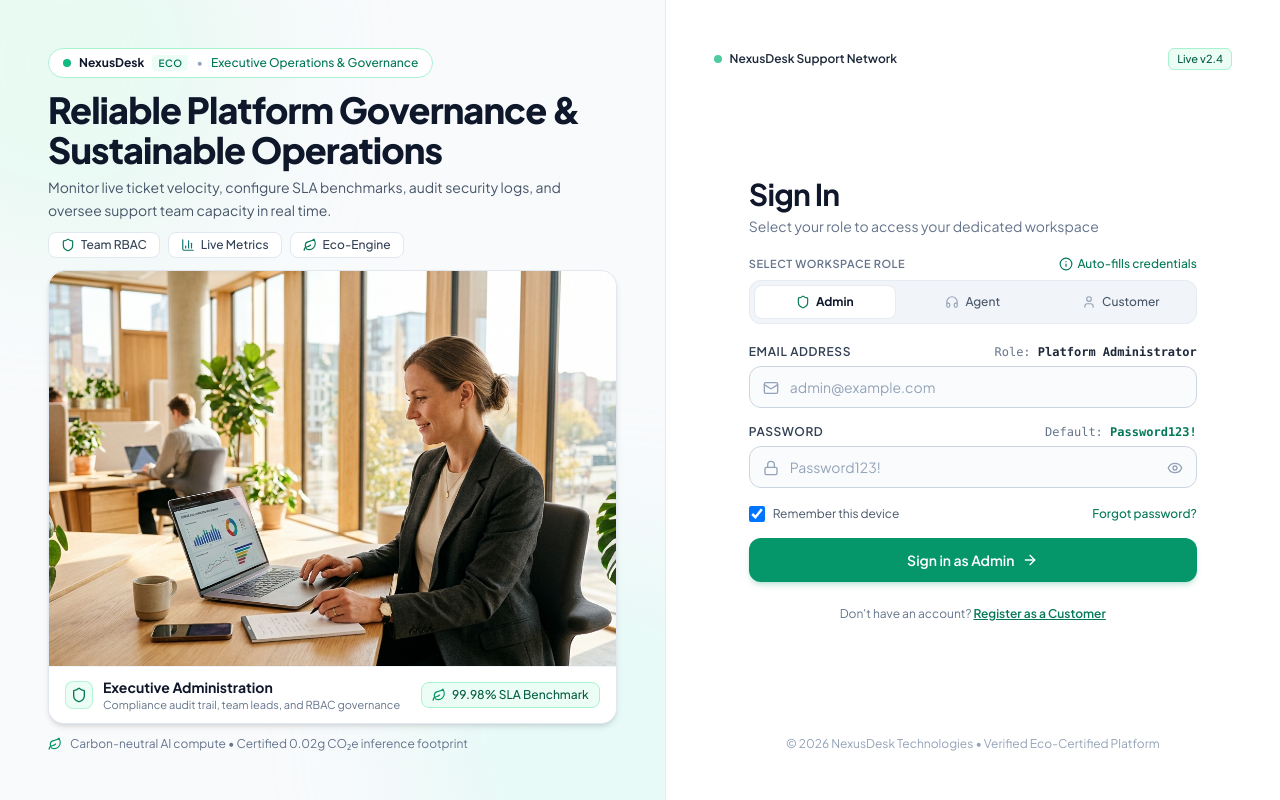
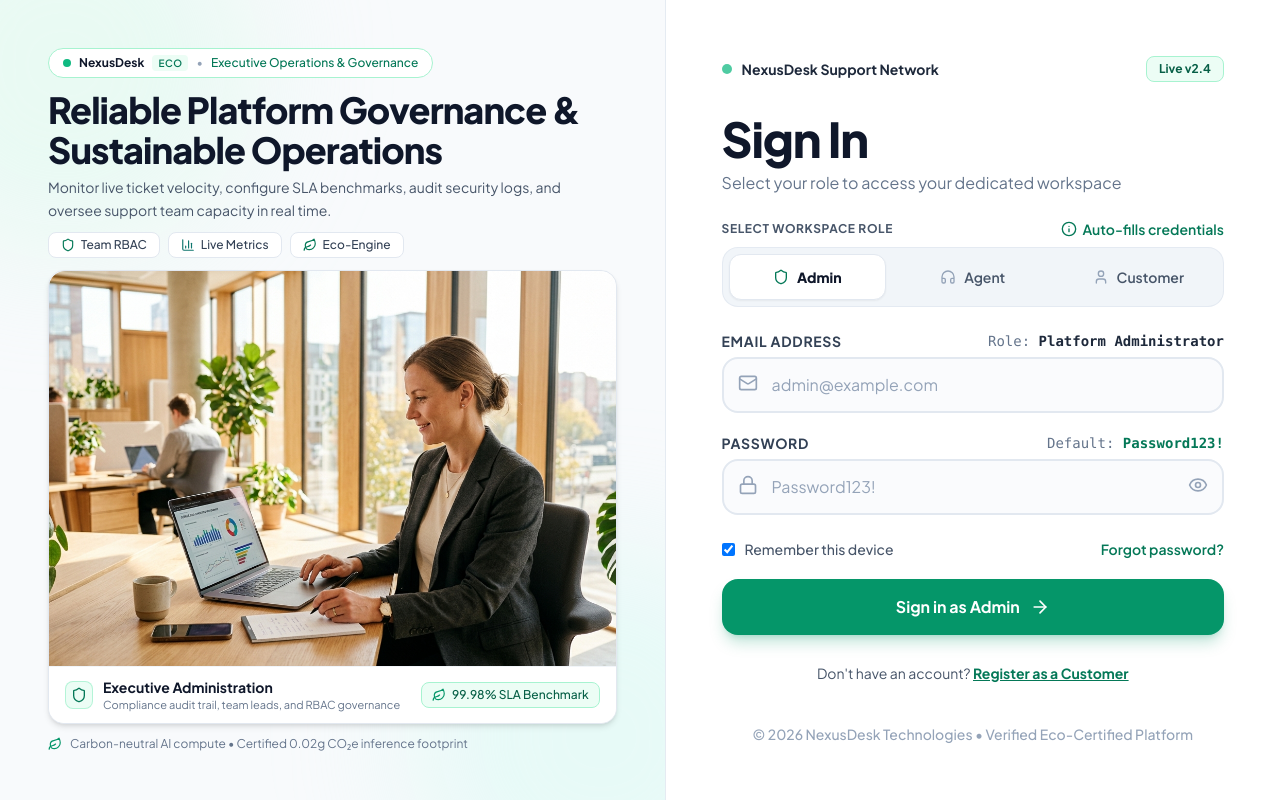
Before and after one commit to Suhirdha24/AI-customer-support-and-help-desk-platform, a React (Vite) app in the folder client/: page /login in a window 1280 px wide. Built offline with nearby package versions, Linux system fonts and the light colour scheme.

Commit message:
feat(ui): enlarge authentication form elements, inputs, buttons, and typography for prominent readability

```diff
--- a/client/src/features/auth/LoginPage.tsx
+++ b/client/src/features/auth/LoginPage.tsx
@@ -345,44 +345,46 @@ export const LoginPage: React.FC = () => {
       </div>
 
       {/* RIGHT COLUMN: Authentication Form (Fills the other 50% of the screen) */}
-      <div className="lg:w-1/2 xl:w-[48%] bg-white flex flex-col justify-between p-6 sm:p-8 lg:p-10 xl:p-12 overflow-y-auto h-full">
+      <div className="lg:w-1/2 xl:w-[48%] bg-white flex flex-col justify-between p-6 sm:p-10 lg:p-12 xl:p-14 overflow-y-auto h-full">
         {/* Right Top Bar */}
-        <div className="w-full flex items-center justify-between text-xs text-slate-500 shrink-0">
-          <div className="flex items-center gap-2 font-semibold text-slate-800">
-            <span className="flex h-2 w-2 rounded-full bg-emerald-500 animate-pulse" />
+        <div className="w-full flex items-center justify-between text-xs sm:text-sm text-slate-500 shrink-0">
+          <div className="flex items-center gap-2.5 font-bold text-slate-800">
+            <span className="flex h-2.5 w-2.5 rounded-full bg-emerald-500 animate-pulse" />
             <span>NexusDesk Support Network</span>
           </div>
-          <div className="text-[11px] text-emerald-800 font-medium bg-emerald-50 border border-emerald-200 px-2 py-0.5 rounded-md">
+          <div className="text-xs text-emerald-800 font-bold bg-emerald-50 border border-emerald-200 px-3 py-1 rounded-lg shadow-2xs">
             Live v2.4
           </div>
         </div>
 
-        {/* Right Center: Beautiful Sign In Card */}
-        <div className="max-w-md w-full mx-auto my-auto space-y-5 text-left py-4">
+        {/* Right Center: Prominent Sign In Form */}
+        <div className="max-w-lg w-full mx-auto my-auto space-y-6 text-left py-4">
           {/* Header */}
           <div>
-            <div className="inline-flex lg:hidden items-center justify-center w-10 h-10 rounded-xl bg-emerald-600 text-white shadow-md shadow-emerald-600/20 mb-3">
-              <Leaf className="w-5 h-5" />
+            <div className="inline-flex lg:hidden items-center justify-center w-12 h-12 rounded-2xl bg-emerald-600 text-white shadow-md shadow-emerald-600/20 mb-3">
+              <Leaf className="w-6 h-6" />
             </div>
-            <h2 className="text-2xl sm:text-3xl font-bold tracking-tight text-slate-900">Sign In</h2>
-            <p className="mt-1 text-sm text-slate-500">
+            <h2 className="text-3xl sm:text-4xl lg:text-5xl font-extrabold tracking-tight text-slate-900">
+              Sign In
+            </h2>
+            <p className="mt-2 text-sm sm:text-base text-slate-500">
               Select your role to access your dedicated workspace
             </p>
           </div>
 
           {/* Segmented Role Selector */}
           <div>
-            <div className="flex items-center justify-between text-xs text-slate-500 mb-2">
-              <span className="font-semibold uppercase tracking-wider text-[11px] text-slate-500">
+            <div className="flex items-center justify-between text-xs sm:text-sm text-slate-500 mb-2">
+              <span className="font-bold uppercase tracking-wider text-xs text-slate-600">
                 Select Workspace Role
               </span>
-              <span className="text-xs text-emerald-700 flex items-center gap-1 font-medium">
-                <Info className="w-3.5 h-3.5" />
+              <span className="text-xs sm:text-sm text-emerald-700 flex items-center gap-1.5 font-semibold">
+                <Info className="w-4 h-4" />
                 <span>Auto-fills credentials</span>
               </span>
             </div>
 
-            <div className="grid grid-cols-3 gap-1.5 p-1 bg-slate-100 border border-slate-200/70 rounded-xl">
+            <div className="grid grid-cols-3 gap-2 p-1.5 bg-slate-100 border border-slate-200/80 rounded-2xl">
               {ROLES.map((role) => {
                 const Icon = role.icon;
                 const isActive = activeRole === role.id;
@@ -391,13 +393,13 @@ export const LoginPage: React.FC = () => {
                     key={role.id}
                     type="button"
                     onClick={() => handleRoleSelect(role)}
-                    className={`flex items-center justify-center gap-1.5 py-2 px-2 rounded-lg text-xs transition-all cursor-pointer ${
+                    className={`flex items-center justify-center gap-2 py-3 px-3 rounded-xl text-xs sm:text-sm transition-all cursor-pointer ${
                       isActive
-                        ? 'bg-white text-slate-900 font-bold shadow-xs border border-slate-200/80'
-                        : 'text-slate-600 hover:text-slate-900 border border-transparent hover:bg-slate-200/60 font-medium'
+                        ? 'bg-white text-slate-900 font-extrabold shadow-sm border border-slate-200'
+                        : 'text-slate-600 hover:text-slate-900 border border-transparent hover:bg-slate-200/60 font-semibold'
                     }`}
                   >
-                    <Icon className={`w-3.5 h-3.5 ${isActive ? 'text-emerald-700' : 'text-slate-400'}`} />
+                    <Icon className={`w-4 h-4 sm:w-4.5 sm:h-4.5 ${isActive ? 'text-emerald-700' : 'text-slate-400'}`} />
                     <span>{role.label}</span>
                   </button>
                 );
@@ -407,26 +409,26 @@ export const LoginPage: React.FC = () => {
 
           {/* Inline Error Alert */}
           {errorMessage && (
-            <div className="p-3 rounded-xl bg-rose-50 border border-rose-200 text-rose-800 text-xs flex items-start gap-2">
-              <AlertCircle className="w-4 h-4 text-rose-600 shrink-0 mt-0.5" />
+            <div className="p-3.5 rounded-2xl bg-rose-50 border border-rose-200 text-rose-800 text-xs sm:text-sm flex items-start gap-2.5">
+              <AlertCircle className="w-5 h-5 text-rose-600 shrink-0 mt-0.5" />
               <div className="flex-1 leading-relaxed">{errorMessage}</div>
             </div>
           )}
 
           {/* Form */}
-          <form onSubmit={handleLogin} className="space-y-4" autoComplete="off">
+          <form onSubmit={handleLogin} className="space-y-4 sm:space-y-5" autoComplete="off">
             {/* Email Address */}
             <div>
               <div className="flex items-center justify-between mb-1.5">
-                <label className="block text-xs font-semibold text-slate-700 uppercase tracking-wider">
+                <label className="block text-xs sm:text-sm font-bold text-slate-700 uppercase tracking-wider">
                   Email Address
                 </label>
-                <span className="text-xs text-slate-500 font-mono">
-                  Role: <strong className="text-slate-800 font-semibold">{currentRole.subLabel}</strong>
+                <span className="text-xs sm:text-sm text-slate-500 font-mono">
+                  Role: <strong className="text-slate-800 font-bold">{currentRole.subLabel}</strong>
                 </span>
               </div>
               <div className="relative">
-                <Mail className="w-4 h-4 text-slate-400 absolute left-3.5 top-3.5" />
+                <Mail className="w-5 h-5 text-slate-400 absolute left-4 top-4" />
                 <input
                   key={`email-${activeRole}`}
                   type="email"
@@ -437,7 +439,7 @@ export const LoginPage: React.FC = () => {
                   placeholder={currentRole.email}
                   autoComplete="new-password"
                   disabled={loading}
-                  className="w-full bg-slate-50/70 border border-slate-300 rounded-xl pl-10 pr-4 py-2.5 text-sm text-slate-900 placeholder-slate-400 focus:bg-white focus:outline-none focus:border-emerald-600 focus:ring-2 focus:ring-emerald-500/20 transition-all disabled:opacity-60"
+                  className="w-full bg-slate-50/70 border-2 border-slate-200 rounded-2xl pl-12 pr-4 py-3.5 text-sm sm:text-base text-slate-900 placeholder-slate-400 focus:bg-white focus:outline-none focus:border-emerald-600 focus:ring-4 focus:ring-emerald-500/15 transition-all disabled:opacity-60"
                 />
               </div>
             </div>
@@ -445,15 +447,15 @@ export const LoginPage: React.FC = () => {
             {/* Password */}
             <div>
               <div className="flex items-center justify-between mb-1.5">
-                <label className="block text-xs font-semibold text-slate-700 uppercase tracking-wider">
+                <label className="block text-xs sm:text-sm font-bold text-slate-700 uppercase tracking-wider">
                   Password
                 </label>
-                <span className="text-xs text-slate-500 font-mono">
-                  Default: <strong className="text-emerald-700 font-semibold">Password123!</strong>
+                <span className="text-xs sm:text-sm text-slate-500 font-mono">
+                  Default: <strong className="text-emerald-700 font-bold">Password123!</strong>
                 </span>
               </div>
               <div className="relative">
-                <Lock className="w-4 h-4 text-slate-400 absolute left-3.5 top-3.5" />
+                <Lock className="w-5 h-5 text-slate-400 absolute left-4 top-4" />
                 <input
                   key={`pwd-${activeRole}`}
                   type={showPassword ? 'text' : 'password'}
@@ -464,27 +466,27 @@ export const LoginPage: React.FC = () => {
                   placeholder="Password123!"
                   autoComplete="new-password"
                   disabled={loading}
-                  className="w-full bg-slate-50/70 border border-slate-300 rounded-xl pl-10 pr-10 py-2.5 text-sm text-slate-900 placeholder-slate-400 focus:bg-white focus:outline-none focus:border-emerald-600 focus:ring-2 focus:ring-emerald-500/20 transition-all disabled:opacity-60"
+                  className="w-full bg-slate-50/70 border-2 border-slate-200 rounded-2xl pl-12 pr-12 py-3.5 text-sm sm:text-base text-slate-900 placeholder-slate-400 focus:bg-white focus:outline-none focus:border-emerald-600 focus:ring-4 focus:ring-emerald-500/15 transition-all disabled:opacity-60"
                 />
                 <button
                   type="button"
                   onClick={() => setShowPassword(!showPassword)}
                   aria-label={showPassword ? 'Hide password' : 'Show password'}
-                  className="absolute right-3.5 top-3.5 text-slate-400 hover:text-slate-600 transition-colors cursor-pointer"
+                  className="absolute right-4 top-4 text-slate-400 hover:text-slate-600 transition-colors cursor-pointer"
                 >
-                  {showPassword ? <EyeOff className="w-4 h-4" /> : <Eye className="w-4 h-4" />}
+                  {showPassword ? <EyeOff className="w-5 h-5" /> : <Eye className="w-5 h-5" />}
                 </button>
               </div>
             </div>
 
             {/* Options */}
-            <div className="flex items-center justify-between pt-0.5">
-              <label className="flex items-center gap-2 cursor-pointer text-xs text-slate-600">
+            <div className="flex items-center justify-between pt-1">
+              <label className="flex items-center gap-2.5 cursor-pointer text-xs sm:text-sm text-slate-600 font-medium">
                 <input
                   type="checkbox"
                   checked={rememberMe}
                   onChange={(e) => setRememberMe(e.target.checked)}
-                  className="w-4 h-4 rounded border-slate-300 bg-white text-emerald-600 focus:ring-emerald-500/30"
+                  className="w-4.5 h-4.5 rounded-md border-slate-300 bg-white text-emerald-600 focus:ring-emerald-500/30"
                 />
                 <span>Remember this device</span>
               </label>
@@ -492,7 +494,7 @@ export const LoginPage: React.FC = () => {
               <button
                 type="button"
                 onClick={() => setForgotModalOpen(true)}
-                className="text-xs text-emerald-700 hover:text-emerald-800 font-medium transition-colors"
+                className="text-xs sm:text-sm text-emerald-700 hover:text-emerald-800 font-semibold transition-colors"
               >
                 Forgot password?
               </button>
@@ -502,33 +504,33 @@ export const LoginPage: React.FC = () => {
             <button
               type="submit"
               disabled={loading}
-              className="w-full mt-2 flex items-center justify-center gap-2 py-3 px-4 bg-emerald-600 hover:bg-emerald-700 active:bg-emerald-800 text-white text-sm font-semibold rounded-xl shadow-md shadow-emerald-600/20 transition-all disabled:opacity-50 cursor-pointer"
+              className="w-full mt-2 flex items-center justify-center gap-2.5 py-3.5 sm:py-4 px-5 bg-emerald-600 hover:bg-emerald-700 active:bg-emerald-800 text-white text-sm sm:text-base font-bold rounded-2xl shadow-lg shadow-emerald-600/25 transition-all disabled:opacity-50 cursor-pointer"
             >
               {loading ? (
                 <>
-                  <div className="w-4 h-4 border-2 border-white border-t-transparent rounded-full animate-spin" />
+                  <div className="w-5 h-5 border-2 border-white border-t-transparent rounded-full animate-spin" />
                   <span>Signing in as {currentRole.label}...</span>
                 </>
               ) : (
                 <>
                   <span>Sign in as {currentRole.label}</span>
-                  <ArrowRight className="w-4 h-4" />
+                  <ArrowRight className="w-5 h-5" />
                 </>
               )}
             </button>
           </form>
 
           {/* Footer */}
-          <p className="text-center text-xs text-slate-500 pt-1">
+          <p className="text-center text-xs sm:text-sm text-slate-600 pt-1">
             Don't have an account?{' '}
-            <Link to="/register" className="font-semibold text-emerald-700 hover:text-emerald-800 underline">
+            <Link to="/register" className="font-bold text-emerald-700 hover:text-emerald-800 underline">
               Register as a Customer
             </Link>
           </p>
         </div>
 
         {/* Right Bottom Footer */}
-        <div className="w-full text-center text-xs text-slate-400 shrink-0 pt-2">
+        <div className="w-full text-center text-xs sm:text-sm text-slate-400 shrink-0 pt-2 font-medium">
           <span>© 2026 NexusDesk Technologies • Verified Eco-Certified Platform</span>
         </div>
       </div>
```
Also changed, not shown: client/src/features/auth/RegisterPage.tsx (+29 -27 lines).
